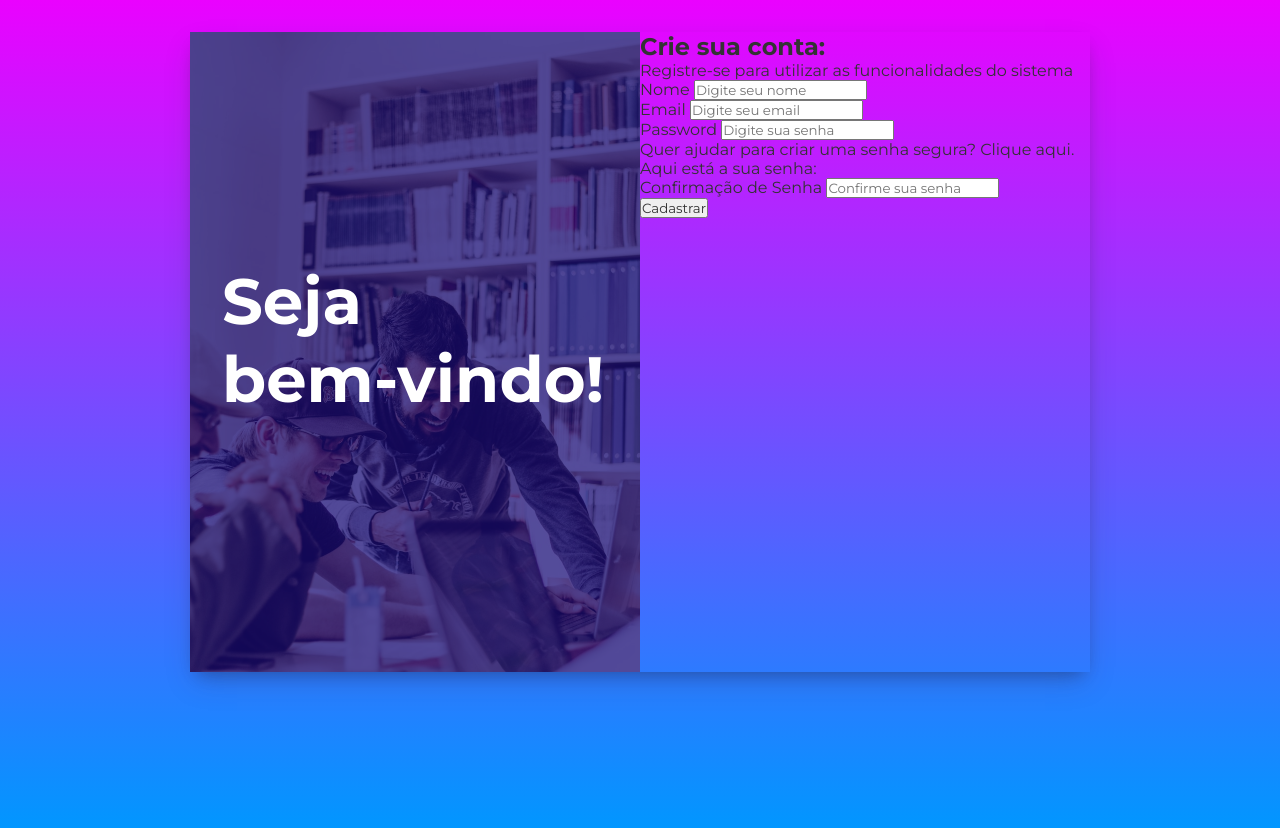
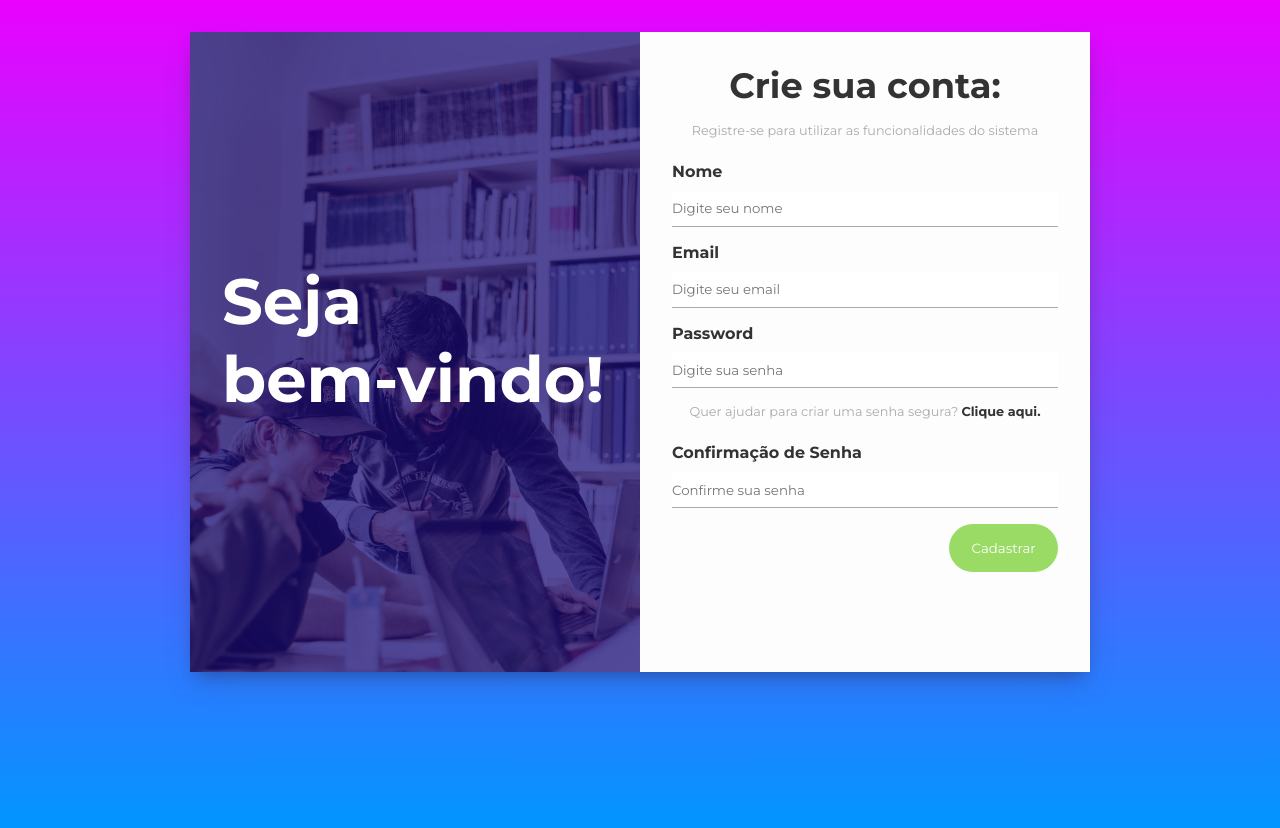
Before and after one commit to lltelles/password_generator, a plain HTML site: page index.html in a window 1280 px wide. Drawn offline with Linux system fonts and the light colour scheme.

Commit message:
added style pt.2

```diff
--- a/css/style.css
+++ b/css/style.css
@@ -50,3 +50,83 @@ input:focus {
   color: #fff;
   word-spacing: 50rem;
 }
+
+#register-form {
+  background-color: #fdfdfd;
+  padding: 2rem;
+  width: 50%;
+  display: flex;
+  flex-direction: column;
+}
+
+#register-form h2 {
+  text-align: center;
+  margin-bottom: 1rem;
+  font-size: 2.2rem;
+}
+#register-form p {
+  text-align: center;
+  margin-bottom: 1.5rem;
+  color: #aaa;
+  font-size: 0.8rem;
+}
+
+.form-control {
+  margin-bottom: 1rem;
+  display: flex;
+  flex-direction: column;
+}
+
+.form-control label {
+  font-weight: bold;
+  margin-bottom: 0.6rem;
+}
+
+.form-control input {
+  border: none;
+  border-bottom: 1px solid #aaa;
+  padding: 0.6rem 0;
+}
+#generate-password {
+  font-weight: bold;
+  cursor: pointer;
+  transition: 0.3s;
+}
+
+#generate-password:hover {
+  color: #0097ff;
+}
+
+#register-form #generated-password {
+  border: 1px solid #0097ff;
+  border-radius: 4px;
+  font-weight: bold;
+  font-size: 1.2rem;
+  padding: 0.4rem;
+  color: #333;
+  text-align: center;
+  margin-bottom: 1rem;
+  display: none;
+}
+
+#register-form #generated-password p {
+  color: #81d340;
+  margin-bottom: 0.5rem;
+}
+
+#register-form input[type="submit"] {
+  background-color: #81d340;
+  color: #fff;
+  opacity: 0.8;
+  border: none;
+  border-radius: 2rem;
+  padding: 1rem 1.4rem;
+  max-width: 150px;
+  cursor: pointer;
+  align-self: flex-end;
+  transition: 0.4s;
+}
+
+#register-form input[type="submit"]:hover {
+  opacity: 1;
+}
```
